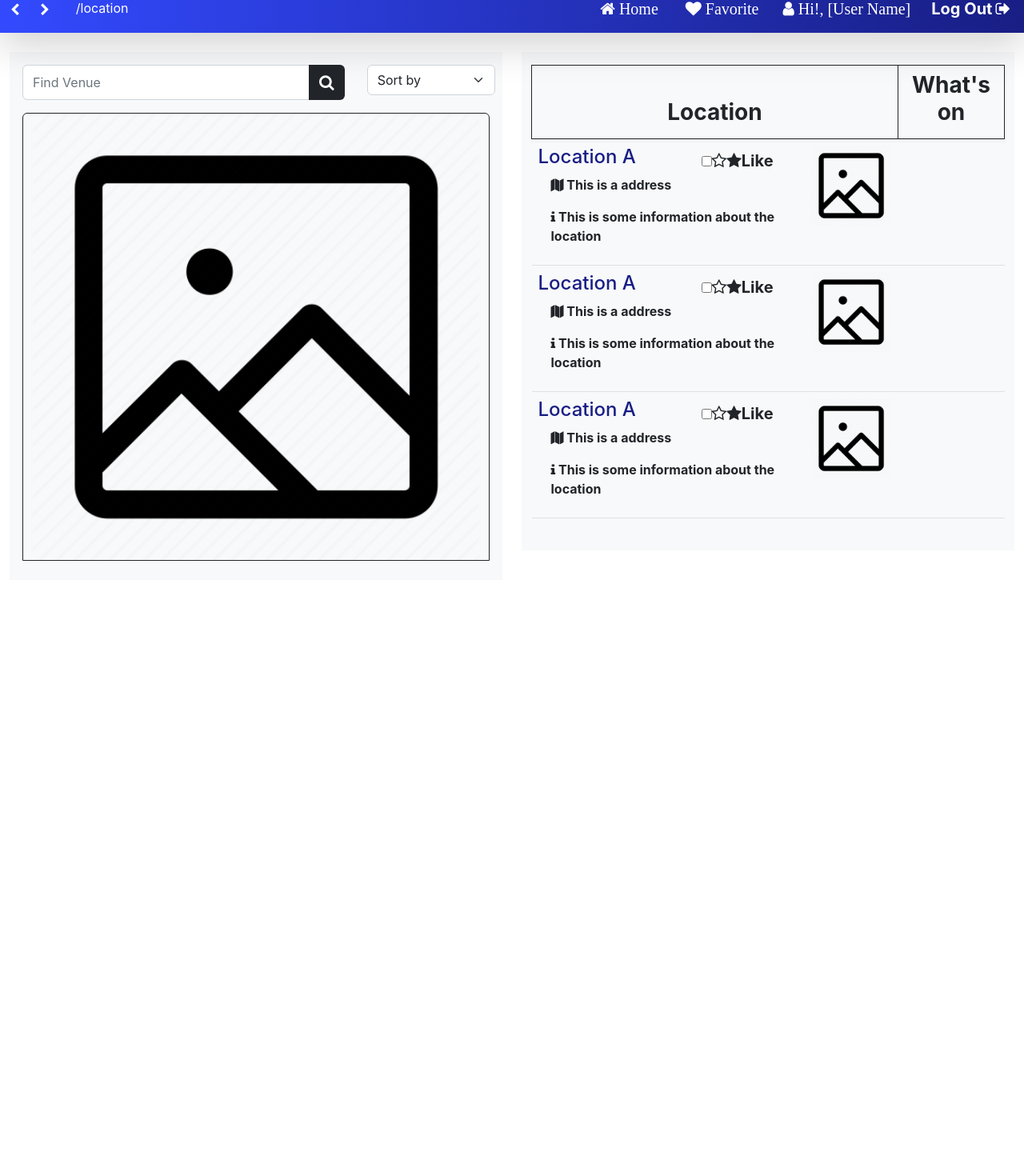
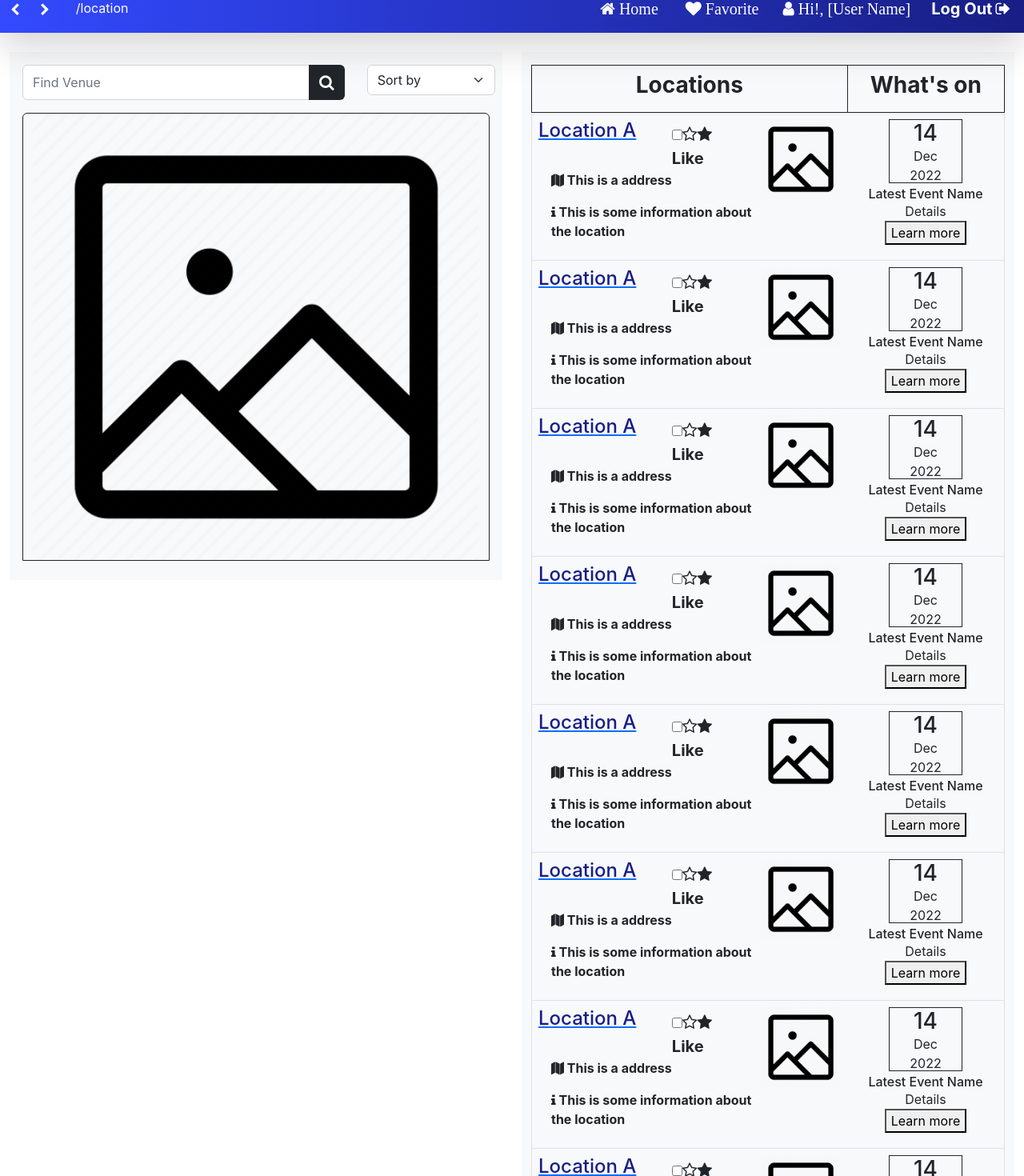
Before and after one commit to PeterNg2333/CSCI2720-DemoApp, a React (Create React App) app in the folder frontend/: page /location in a window 1280 px wide. Shown: the part 19-1489 px from the top of the page at 80% size. Before the commit the page ends 800 px from the top, so only its background shows below. Built offline with nearby package versions, Linux system fonts and the light colour scheme.

Commit message:
page1 done

```diff
--- a/frontend/src/App.js
+++ b/frontend/src/App.js
@@ -2,7 +2,7 @@ import './css/userPage.css';
 import "./App.css";
 import {BrowserRouter, Route, Routes, Link, useParams, useLocation} from 'react-router-dom';
 import AdminPanelEventPage from "./pages/AdminPanelEventPage";
-import UserMainLocation from "./pages/_UserMainPage";
+import {UserMainLocation, UserMainEvents} from "./pages/_UserMainPage";
 
 function App() {
   return (
@@ -17,7 +17,7 @@ function App() {
 
         <Route path="/location" element={<UserMainLocation/>}/>
 
-        <Route path='/location/:venueName/Events' element={<>Hello world</>}/>
+        <Route path='/location/:venueName/Events' element={<UserMainEvents/>}/>
 
         <Route path='/location/Favorite_Venue' element={<UserMainLocation/>}/>
 
--- a/frontend/src/pages/UserEventFileCard.js
+++ b/frontend/src/pages/UserEventFileCard.js
@@ -0,0 +1,32 @@
+import React from 'react';
+import {BrowserRouter, Route, Routes, Link} from 'react-router-dom';
+
+function UserEventFileCard_smallSize(props){
+    return(
+        <div className='container p-0'>
+            <div className='row p-0'>
+                <div style={{width: "45%", height:"80px", marginLeft: "auto", marginRight: "auto"}}  className='border border-dark'>
+                    <div className="text-center" >
+                        <h3 style={{marginBottom: "0px"}}>14</h3>
+                        <p style={{marginBottom: "0px"}}>Dec</p>
+                        <p style={{marginBottom: "0px"}}>2022</p>
+                    </div>
+                </div>
+
+
+            </div>
+
+            <div className='row mt-1 text-center' style={{width: "100%", marginLeft: "auto", marginRight: "auto"} }>
+                <h6 style={{marginBottom: "0px"}} >Latest Event Name</h6>
+                <p style={{marginBottom: "0px"}}>Details</p>
+                <Link to=""><button> Learn more </button></Link>
+            </div>
+        </div>
+    );
+}
+
+function UserEventFileCard_fullSize(){
+    return(<>HI</>);
+}
+
+export default UserEventFileCard_smallSize;
--- a/frontend/src/pages/UserLocation.js
+++ b/frontend/src/pages/UserLocation.js
@@ -44,12 +44,12 @@ function MapSection(){
 function VenueSection(){
     return(
         <section className='col-lg-6 '>
-            <div className='container-fluid bg-light mt-4 pb-4  table-responsive'>
+            <div className='container-fluid bg-light mt-4 pb-4  table-responsive table-bordered'>
                 <table className="col-5 table mt-3 table-hover">
                     <thead className='shadow shadow-sm border-bottom-1'>
                         <tr className='' style={{textAlign: "center"}}>
                             <th scope="col" colspan="2" className='border border-dark '>
-                                <h3 ><strong>Location </strong></h3>
+                                <h3 ><strong>Locations </strong></h3>
                             </th>
                             <th scope="col" className='border border-dark '>
                                 <h3><strong>What's on</strong></h3>
@@ -58,9 +58,17 @@ function VenueSection(){
                     </thead >
 
                     <tbody className='mt-1'>
-                    <UserVenueFileCard/>
                         <UserVenueFileCard/>
                         <UserVenueFileCard/>
+                        <UserVenueFileCard/>
+                        <UserVenueFileCard/>
+                        <UserVenueFileCard/>
+                        <UserVenueFileCard/>
+                        <UserVenueFileCard/>
+                        <UserVenueFileCard/>
+                        <UserVenueFileCard/>
+                        <UserVenueFileCard/>
+
                     </tbody>
                 </table>
             </div>
--- a/frontend/src/pages/UserNavBar.js
+++ b/frontend/src/pages/UserNavBar.js
@@ -4,7 +4,6 @@ import {useLocation} from 'react-router-dom';
 
 function UserNavBar(props){
     let location = useLocation();
-
 
     return(
         <nav className="navbar navbar-expand nav-user shadow shadow-lg border-bottom-1">
--- a/frontend/src/pages/UserVenueFileCard.js
+++ b/frontend/src/pages/UserVenueFileCard.js
@@ -1,12 +1,14 @@
 import React from 'react';
+import {BrowserRouter, Route, Routes, Link} from 'react-router-dom';
 import placeholder_canRemove from './placeholder_canRemove.png'
+import UserEventFileCard_smallSize from './UserEventFileCard';
 
 function UserVenueFileCard(){
     return (
         <tr className=''>
             <th scope="row">
                 <div className='row'>
-                    <h4 className='col-7' style={{color: "#181E84"}}>Location A</h4>
+                    <Link to="/Location/Location_A/Events" className='col-7' ><h4 style={{color: "#181E84"}}>Location A</h4></Link>
 
                     <form  class="custom-checkbox d-inlineBlock col-4 mt-1">
                     <label for={/**assign a unique id*/ "LikeButton"}  id="likeButtionLabel">
@@ -38,7 +40,9 @@ function UserVenueFileCard(){
             </td>
 
             <td className=''>
-
+                <div>
+                    <UserEventFileCard_smallSize/>
+                </div>
             </td>
         </tr>
     );
--- a/frontend/src/pages/_UserMainPage.js
+++ b/frontend/src/pages/_UserMainPage.js
@@ -16,4 +16,16 @@ function UserMainLocation(){
     </>);
 }
 
-export default UserMainLocation;
+function UserMainEvents(){
+    let venueName = useParams();
+    return(<>
+        <header className='row'>
+            <UserNavBar venue={String(venueName)}/>
+        </header>
+        <main className='row'>
+        </main>
+    </>);
+}
+
+
+export {UserMainLocation, UserMainEvents};
```
